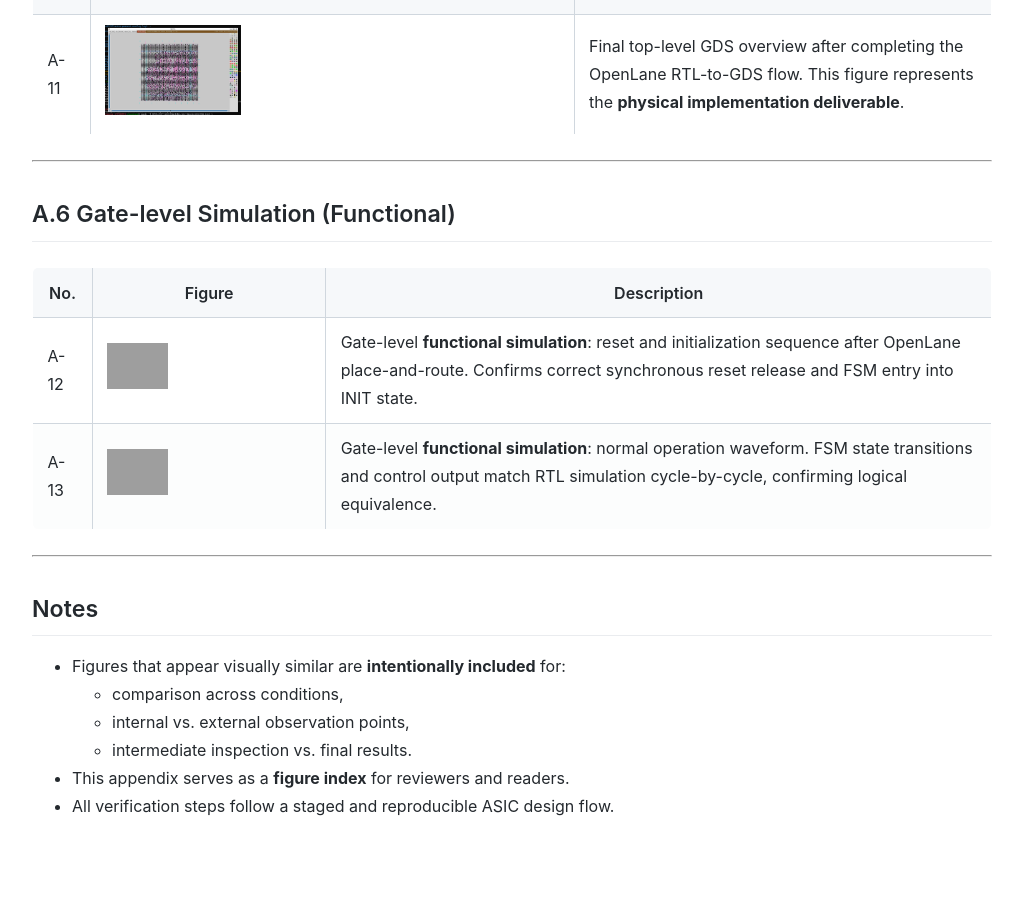
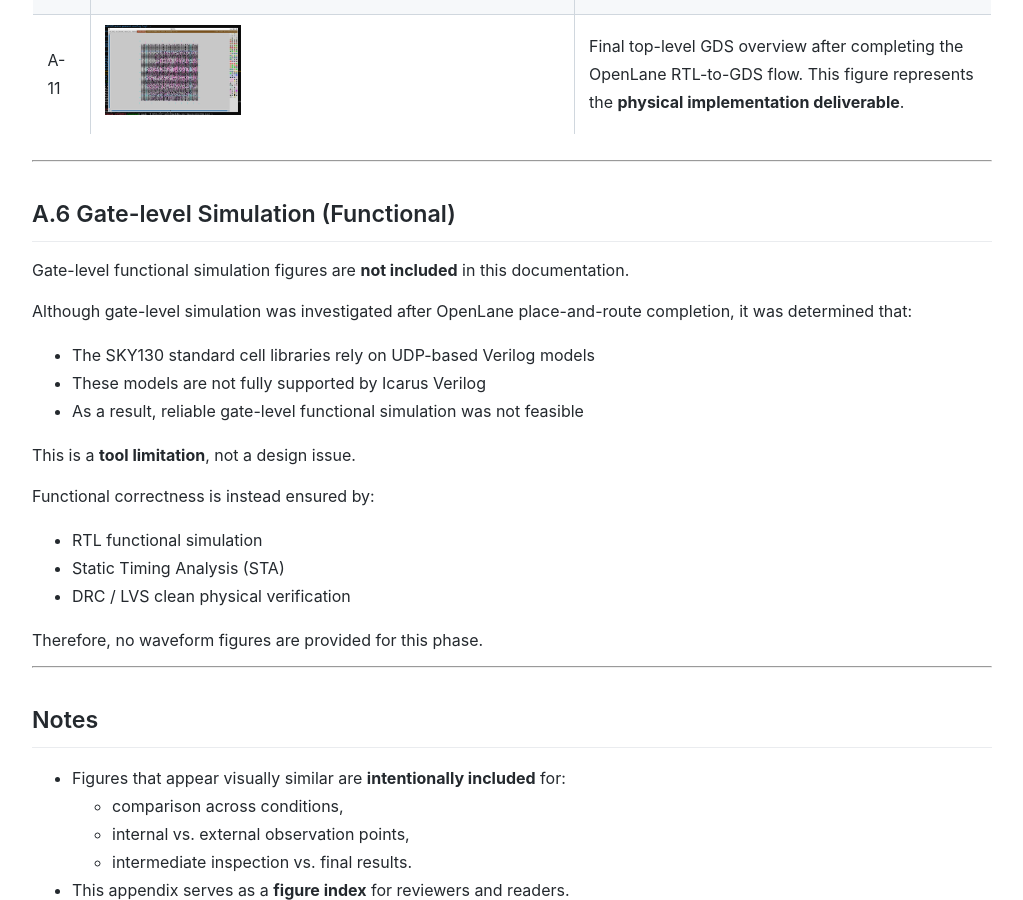
Before and after one commit to Samizo-AITL/vi-control-asic-sky130, a Jekyll site: the page built from docs/appendix_figures.md, in a window 1280 px wide and 900 px high, scrolled down 2505 px. Shown: the whole window, without its empty margins (128-1151 px from the left). Built offline with Jekyll 4.4.1, drawn with Linux system fonts in a browser that asks for light colours.

Commit message:
Update appendix_figures.md

```diff
--- a/docs/appendix_figures.md
+++ b/docs/appendix_figures.md
@@ -64,10 +64,24 @@ The intent is to clarify **what each figure proves**, and **why similar-looking
 
 ## A.6 Gate-level Simulation (Functional)
 
-| No. | Figure | Description |
-|---|---|---|
-| A-12 | <img src="http://samizo-aitl.github.io/vi-control-asic-sky130/docs/assets/images/gate_sim/reset_seq.png" width="30%"> | Gate-level **functional simulation**: reset and initialization sequence after OpenLane place-and-route. Confirms correct synchronous reset release and FSM entry into INIT state. |
-| A-13 | <img src="http://samizo-aitl.github.io/vi-control-asic-sky130/docs/assets/images/gate_sim/waveform_ok.png" width="30%"> | Gate-level **functional simulation**: normal operation waveform. FSM state transitions and control output match RTL simulation cycle-by-cycle, confirming logical equivalence. |
+Gate-level functional simulation figures are **not included** in this documentation.
+
+Although gate-level simulation was investigated after OpenLane
+place-and-route completion, it was determined that:
+
+- The SKY130 standard cell libraries rely on UDP-based Verilog models
+- These models are not fully supported by Icarus Verilog
+- As a result, reliable gate-level functional simulation was not feasible
+
+This is a **tool limitation**, not a design issue.
+
+Functional correctness is instead ensured by:
+
+- RTL functional simulation
+- Static Timing Analysis (STA)
+- DRC / LVS clean physical verification
+
+Therefore, no waveform figures are provided for this phase.
 
 ---
 
```
